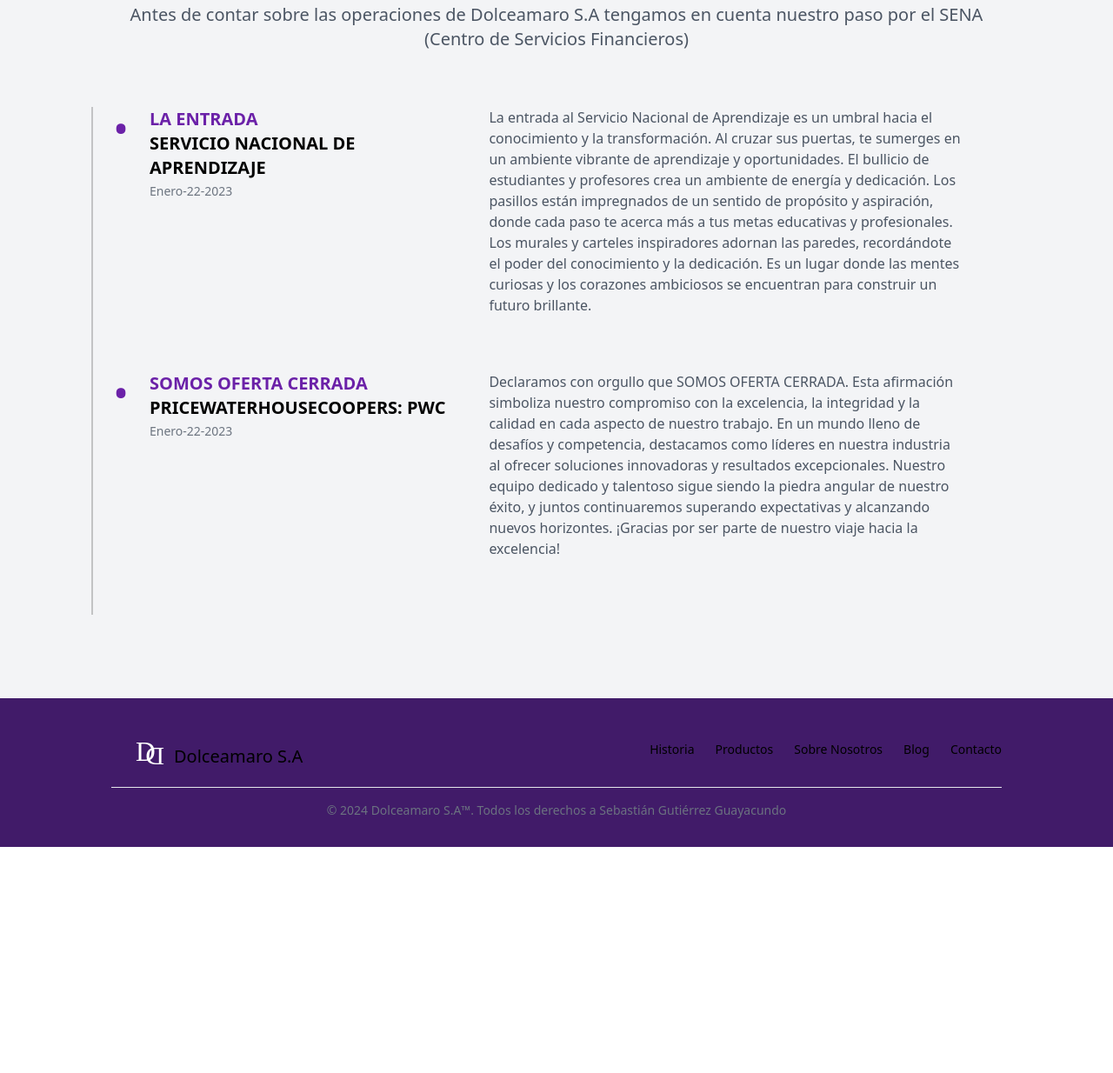
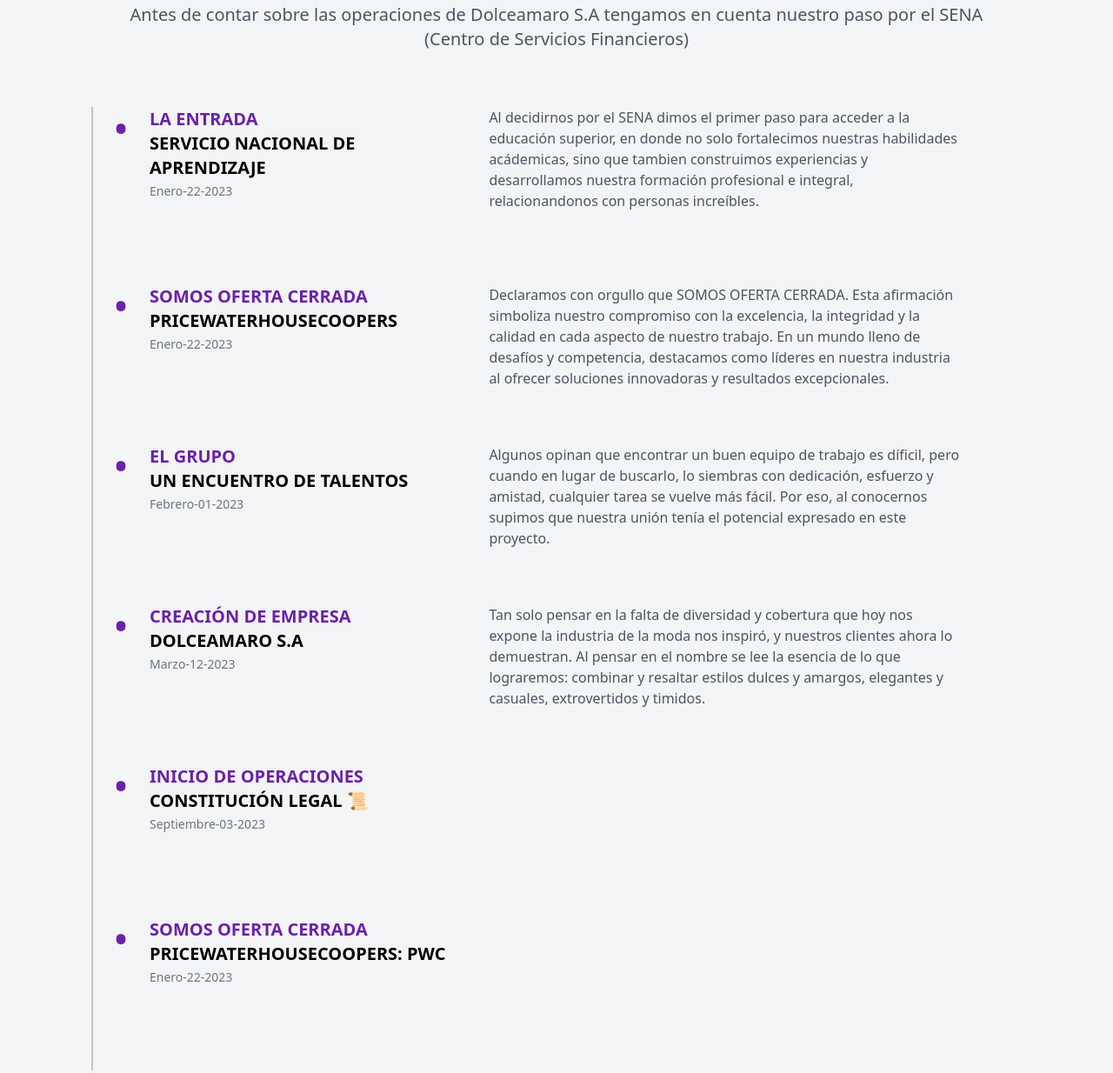
Before and after one commit to Soy-Sebas/Dolcemaro, an Astro site: page /Historia in a window 1280 px wide. Shown: the part 913-2147 px from the top of the page at 87% size. Before the commit the page ends 1887 px from the top, so only its background shows below. Built offline with nearby package versions, Linux system fonts and the light colour scheme; Astro itself is replaced by a stand-in of ours; what tailwindcss-animated would draw is missing.

Commit message:
Agregando Linea de tiempo

```diff
--- a/src/pages/Historia.astro
+++ b/src/pages/Historia.astro
@@ -7,17 +7,44 @@
         title: "LA ENTRADA",
         company: "SERVICIO NACIONAL DE APRENDIZAJE",
         description:
-            "La entrada al Servicio Nacional de Aprendizaje es un umbral hacia el conocimiento y la transformación. Al cruzar sus puertas, te sumerges en un ambiente vibrante de aprendizaje y oportunidades. El bullicio de estudiantes y profesores crea un ambiente de energía y dedicación. Los pasillos están impregnados de un sentido de propósito y aspiración, donde cada paso te acerca más a tus metas educativas y profesionales. Los murales y carteles inspiradores adornan las paredes, recordándote el poder del conocimiento y la dedicación. Es un lugar donde las mentes curiosas y los corazones ambiciosos se encuentran para construir un futuro brillante.",
-        link: "https://twitch.tv/midudev",
+            "Al decidirnos por el SENA dimos el primer paso para acceder a la educación superior, en donde no solo fortalecimos nuestras habilidades acádemicas, sino que tambien construimos experiencias y desarrollamos nuestra formación profesional e integral, relacionandonos con personas increíbles.",
+    },
+    {
+        date: "Enero-22-2023",
+        title: "SOMOS OFERTA CERRADA",
+        company: "PRICEWATERHOUSECOOPERS",
+        description:
+            "Declaramos con orgullo que SOMOS OFERTA CERRADA. Esta afirmación simboliza nuestro compromiso con la excelencia, la integridad y la calidad en cada aspecto de nuestro trabajo. En un mundo lleno de desafíos y competencia, destacamos como líderes en nuestra industria al ofrecer soluciones innovadoras y resultados excepcionales.",
+    },
+    {
+        date: "Febrero-01-2023",
+        title: "EL GRUPO",
+        company: "UN ENCUENTRO DE TALENTOS",
+        description: "Algunos opinan que encontrar un buen equipo de trabajo es díficil, pero cuando en lugar de buscarlo, lo siembras con dedicación, esfuerzo y amistad, cualquier tarea se vuelve más fácil. Por eso, al conocernos supimos que nuestra unión tenía el potencial expresado en este proyecto.",
+    },
+    {
+        date: "Marzo-12-2023",
+        title: "CREACIÓN DE EMPRESA",
+        company: "DOLCEAMARO S.A",
+        description:
+            "Tan solo pensar en la falta de diversidad y cobertura que hoy nos expone la industria de la moda nos inspiró, y nuestros clientes ahora lo demuestran. Al pensar en el nombre se lee la esencia de lo que lograremos: combinar y resaltar estilos dulces y amargos, elegantes y casuales, extrovertidos y timidos.",
+    },
+    {
+        date: "Septiembre-03-2023",
+        title: "INICIO DE OPERACIONES",
+        company: "CONSTITUCIÓN LEGAL 📜",
+        description:
+            "",
     },
     {
         date: "Enero-22-2023",
         title: "SOMOS OFERTA CERRADA",
         company: "PRICEWATERHOUSECOOPERS: PWC",
         description:
-            "Declaramos con orgullo que SOMOS OFERTA CERRADA. Esta afirmación simboliza nuestro compromiso con la excelencia, la integridad y la calidad en cada aspecto de nuestro trabajo. En un mundo lleno de desafíos y competencia, destacamos como líderes en nuestra industria al ofrecer soluciones innovadoras y resultados excepcionales. Nuestro equipo dedicado y talentoso sigue siendo la piedra angular de nuestro éxito, y juntos continuaremos superando expectativas y alcanzando nuevos horizontes. ¡Gracias por ser parte de nuestro viaje hacia la excelencia!",
+            "",
         link: "https://twitch.tv/midudev",
     },
+
 ];
 ---
 
```
